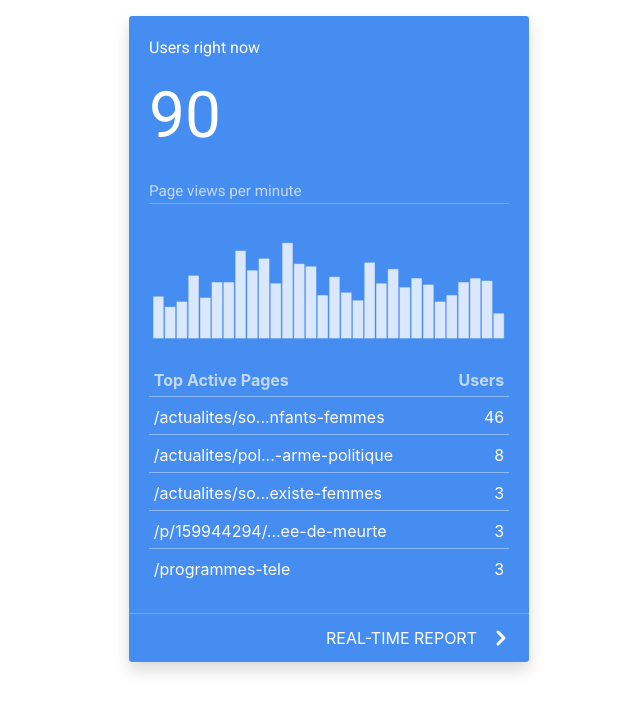
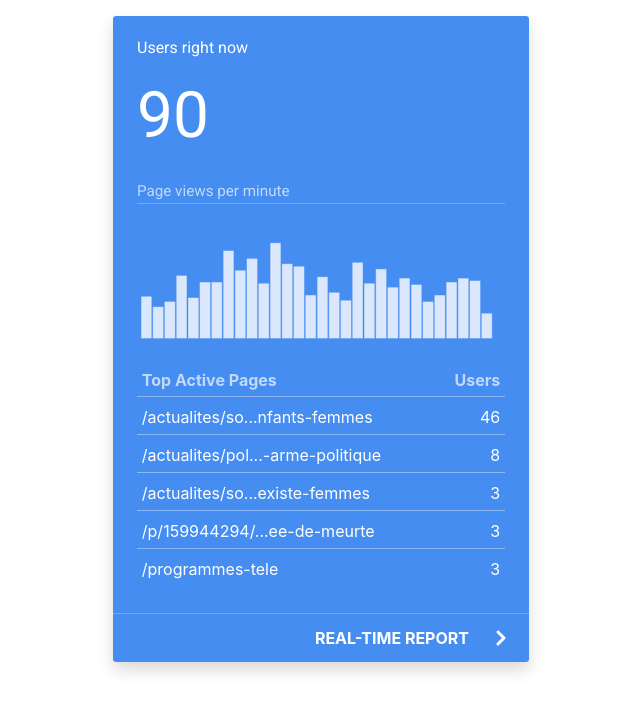
Before and after one commit to RenV123/css-integration, a plain HTML site: page interface2/index.html in a window 1280 px wide. Shown: the whole page, without its empty margins (382-1022 px from the left). Drawn offline with nearby package versions, Linux system fonts and the light colour scheme.

Commit message:
Spacing improvements to interface2.

```diff
--- a/interface2/index.html
+++ b/interface2/index.html
@@ -18,19 +18,19 @@
 </head>
 
 <body>
-    <div class="container-fluid m-3">
+    <div class="container-fluid my-3">
         <div class="row d-flex justify-content-center">
             <div class="col-sm12 col-md-6 col-lg-3">
-                <div class="custom-blue-chart-card card border-0 shadow" style="width: 25rem;">
-                    <div class="card-body">
+                <div class="custom-blue-chart-card card border-0 shadow" style="width: 26rem;">
+                    <div class="card-body px-4">
                         <p class="card-text text-white">Users right now</p>
-                        <p class="custom-user-count card-text text-white my-n2">90</p>
+                        <p class="custom-user-count font-weight-light card-text text-white my-n2">90</p>
                         <br>
                         <p class="custom-page-views-text card-text text-white mb-n3">Page views per minute</p>
                         <hr class="custom-bg-transparent-white" />
                         <img src="./images/chart.png" class="img-fluid mt-n2 mb-n4" alt="Responsive image">
                     </div>
-                    <div class="card-body">
+                    <div class="card-body px-4">
                         <table class="table custom-table-border text-white table-sm">
                             <tbody>
                                 <tr>
@@ -65,7 +65,8 @@
                     <hr class="custom-bg-transparent-white mt-n2" />
                     <div class="card-body my-n3">
                         <div class="d-flex justify-content-end">
-                            <a href="#" class="card-link text-white mx-3 mt-n2 pb-2">REAL-TIME REPORT</a>
+                            <a href="#" class="card-link font-weight-bold text-white mr-4 mt-n2 pb-2">REAL-TIME
+                                REPORT</a>
                             <svg width="1em" height="1em" viewBox="0 0 16 16" class="bi bi-chevron-right mt-n1"
                                 fill="white" xmlns="http://www.w3.org/2000/svg">
                                 <path fill-rule="evenodd" stroke="white" stroke-width="2"
```
